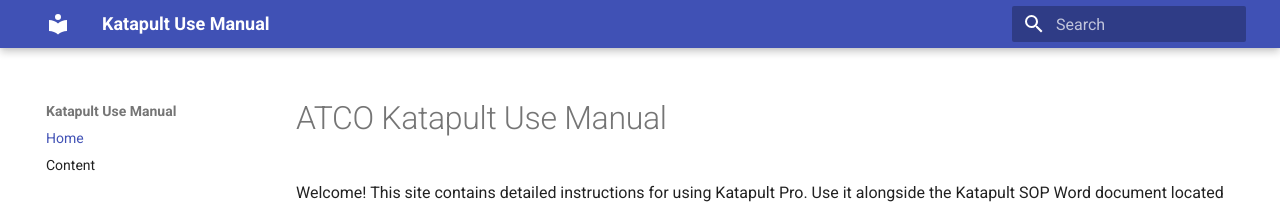
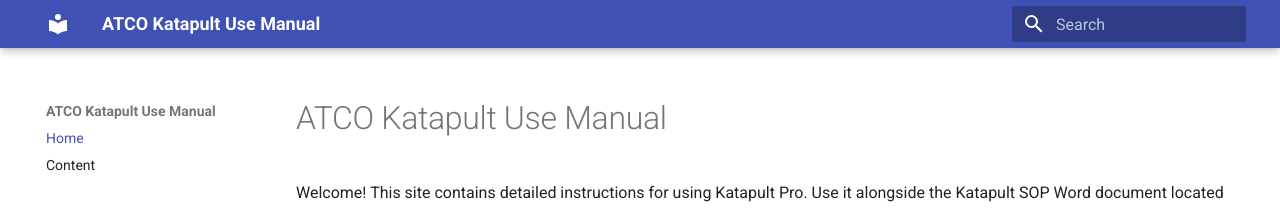
Before and after one commit to ATCO-GIS/Katapult.Use.Manual_Copy, an MkDocs documentation site: the page built from docs/index.md, in a window 1280 px wide. Shown: the top 208 px of the page. Built offline with MkDocs 1.6.1 and Material for MkDocs 9.7.7, drawn with Linux system fonts in a browser that asks for light colours.

Commit message:
Update site name in mkdocs configuration

```diff
--- a/mkdocs.yml
+++ b/mkdocs.yml
@@ -1,4 +1,4 @@
-site_name: Katapult Use Manual
+site_name: ATCO Katapult Use Manual
 theme:
   name: material
   custom_dir: docs
```
